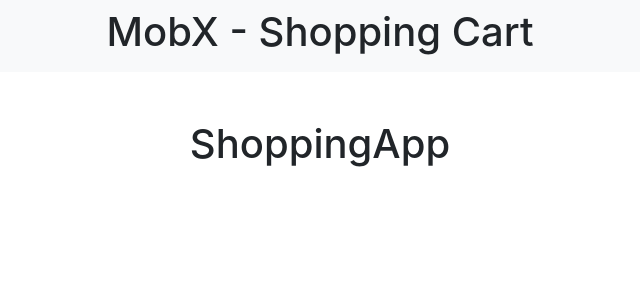
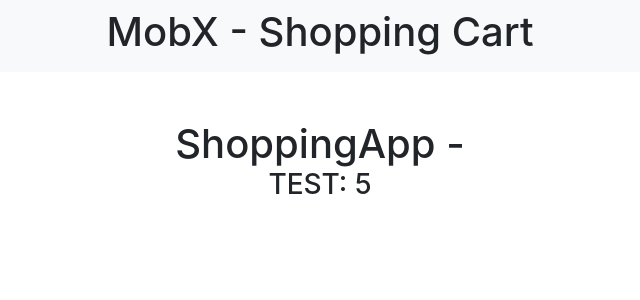
Before and after one commit to RubenValls/shoppingCart-MobX-Pattern, a React (Create React App) app: page / in a window 1280 px wide. Shown: the top 300 px of the page, without its empty margins (320-960 px from the left). Built offline with nearby package versions, Linux system fonts and the light colour scheme.

Commit message:
observer working

```diff
--- a/src/components/cartClass.js
+++ b/src/components/cartClass.js
@@ -1,18 +1,12 @@
-import { makeObservable, observable, action, computed} from "mobx";
+import { makeAutoObservable} from "mobx";
 
-export default class Cart{
+class Cart{
     boughtProducts = 0;
     noBoughtProducts = 2;
     boughtPercentage = 0;
 
     constructor() {
-        makeObservable(this, {
-            boughtProducts: observable,
-            noBoughtProducts: observable,
-            boughtPercentage: observable,
-            addBoughtProducts: action,
-            boughtProductsNumber: computed
-        });
+        makeAutoObservable(this);
     }
 
     addBoughtProducts(){
@@ -23,3 +17,5 @@
         return this.boughtProducts;
     }
 }
+
+export const myCart = new Cart();
--- a/src/components/shoppingApp.jsx
+++ b/src/components/shoppingApp.jsx
@@ -1,11 +1,14 @@
 import React from 'react';
+import Test from './test';
 
 const ShoppingApp = () => {
     return (
         <div className='container text-center mt-5'>
-            <h1>ShoppingApp</h1>
+            <h1>ShoppingApp - <Test/></h1>
         </div>
     );
 }
 
+
+
 export default ShoppingApp;
--- /dev/null
+++ b/src/components/test.jsx
@@ -0,0 +1,15 @@
+import { observer } from 'mobx-react';
+import React from 'react';
+import { myCart } from './cartClass';
+
+setInterval(function () {myCart.addBoughtProducts()}, 1000);
+
+const Test = observer(() => {
+    return (
+        <div className='container'>
+            <h3>TEST: {myCart.boughtProducts}</h3>
+        </div>
+    );
+})
+
+export default Test;
```
